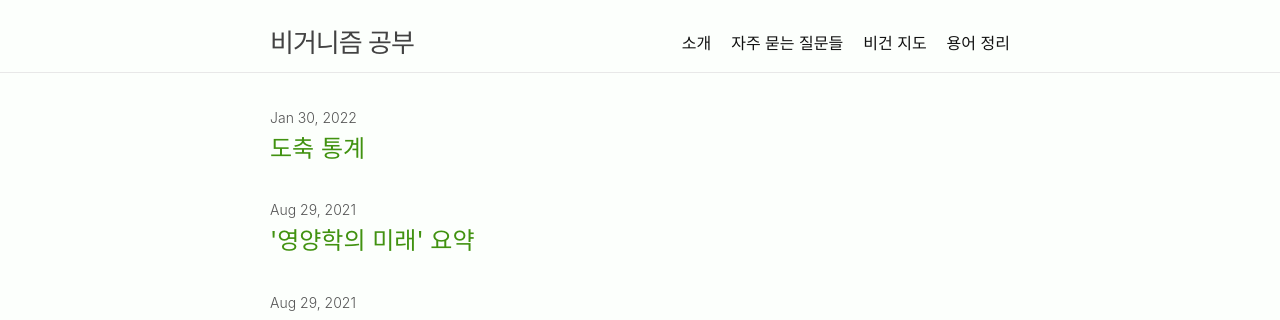
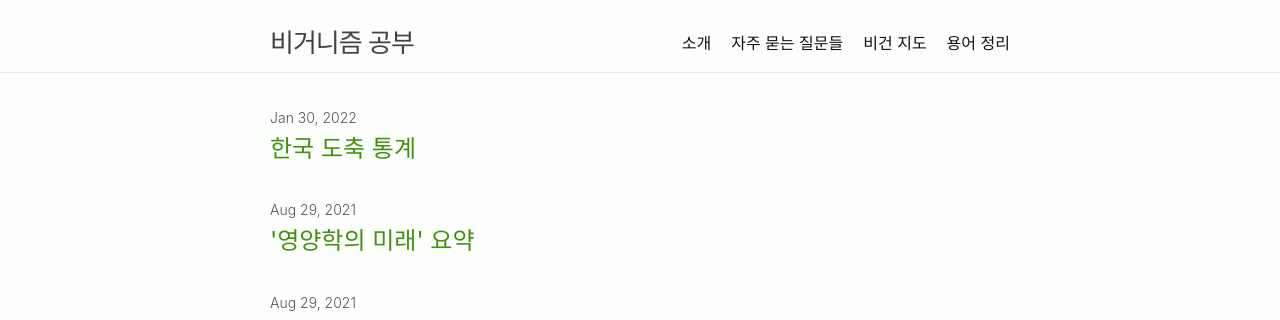
Before and after one commit to veganstudies/veganstudies.github.io, a Jekyll site: the page built from index.md, in a window 1280 px wide and 900 px high. Shown: the top 320 px of the window. Built offline with Jekyll 4.4.1, drawn with Linux system fonts in a browser that asks for light colours; some web fonts are replaced.

Commit message:
Update and rename 2020-03-15-slaughter-stats.md to 2022-01-31-slaughter-stats.md

```diff
--- a/_posts/2020-03-15-slaughter-stats.md
+++ b/_posts/2022-01-31-slaughter-stats.md
@@ -1,12 +1,12 @@
 ---
 layout: post
-title: "도축 통계"
+title: "한국 도축 통계"
 date: 2022-01-31 00:00:00 +0900
 observable: "https://api.observablehq.com/@kkyueing/slaughter-statistics.js?v=3"
 ---
 ## 개요
 
-2004년 1월부터 2021년 12월 사이 전국의 소, 돼지, 말, 양, 닭, 오리를
+2004년 1월부터 2021년 12월 사이 한국의 소, 돼지, 말, 양, 닭, 오리를
 도축하는 도축장(도계장)의 도축검사실적, 도축실적 보고내용을 집계했어요.
 
 출처는 농림축산검역본부의 [도축실적
```
Also changed, not shown: other parts of _posts/2022-01-31-slaughter-stats.md (+1 -1 lines).
